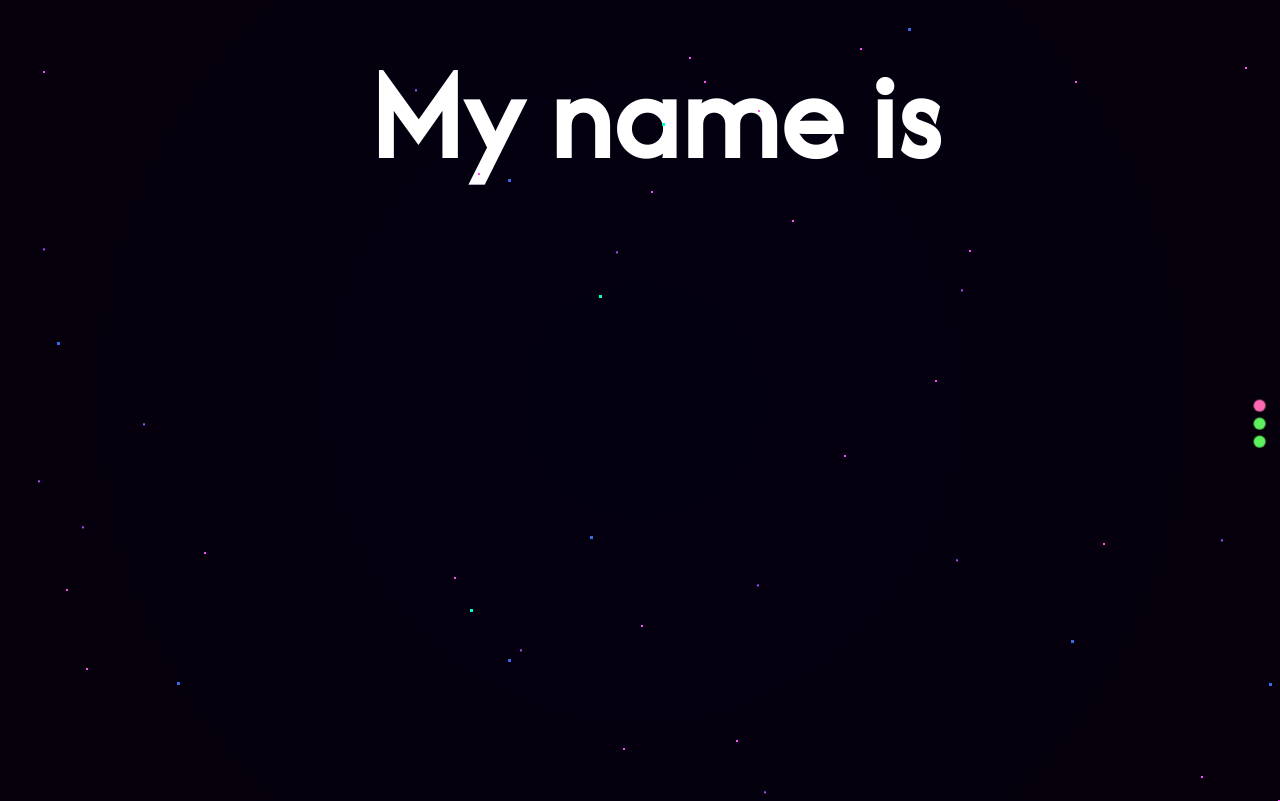
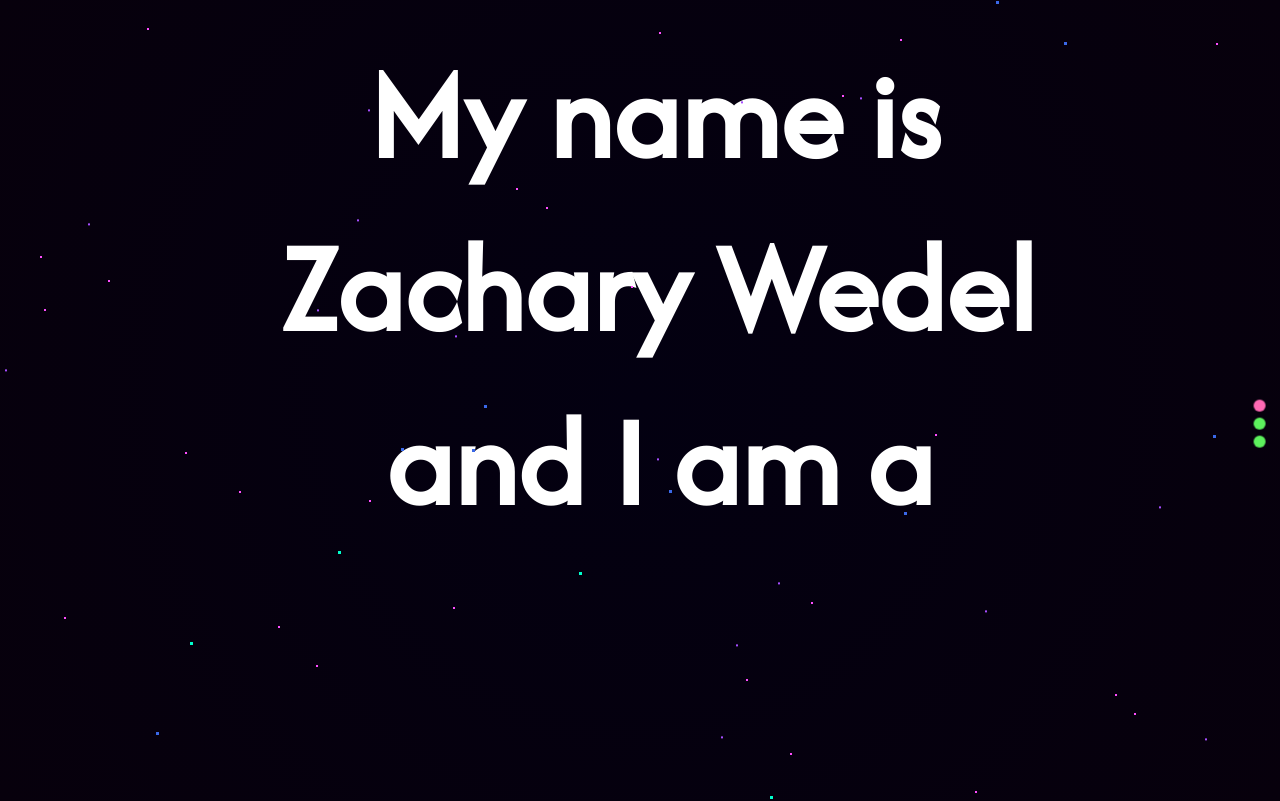
Before and after one commit to zaccmagicdev/personal_portfolio, a React (Create React App) app: page / in a window 1280 px wide. Shown: the top 801 px of the page. Built offline with nearby package versions, Linux system fonts and the light colour scheme.

Commit message:
FIX: Fixed animations, now need to see why so many re renders happen :<

```diff
--- a/src/components/App/App.js
+++ b/src/components/App/App.js
@@ -20,7 +20,14 @@ function App() {
     }, miliseconds);
   }
 
+  //respective js calls to animations in app.scss, I couldn't get it to look good in CSS :/
   fadeInTiming(2, topRef);
+  fadeInTiming(3, nameRef);
+  fadeInTiming(4, firstOccRef);
+  fadeInTiming(6, secondOccRef);
+
+//testing for re renders
+
 
   return (
     <>
--- a/src/components/App/App.scss
+++ b/src/components/App/App.scss
@@ -154,19 +154,20 @@ body {
   animation: floatAround linear infinite 65s, 1s ease 2s normal forwards 1 fade;
 }
 
-/*
+
 .name {
-  animation: floatAround linear infinite 45s, 3s ease 0s normal forwards 1 fade;
+  animation: floatAround linear infinite 45s, 1s ease 3s normal forwards 1 fade;
 }
 
+
 .occupation1 {
-  animation: floatAround linear infinite 35s, 9s ease 0s normal forwards 2 fade;
+  animation: floatAround linear infinite 35s, 1s ease 4s normal forwards 1 fade;
 }
 
 .occupation2 {
-  animation: floatAround linear infinite 25s, 3s ease 0s normal forwards 5 fade
+  animation: floatAround linear infinite 25s, 1s ease 6s normal forwards 1 fade;
 }
-*/
+
 @keyframes starMove {
   from {
     transform: translateY(0px);
```
